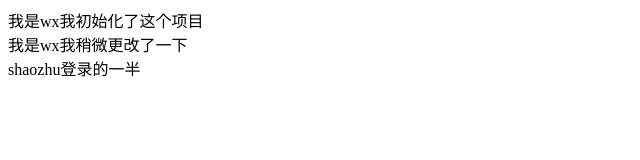
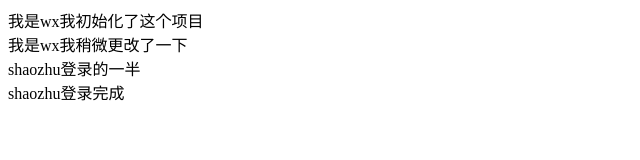
Before and after one commit to 666wx666/-mobile, a plain HTML site: page index.html in a window 1280 px wide. Shown: the whole page, without its empty margins (0-640 px from the left). Drawn offline with Linux system fonts and the light colour scheme.

Commit message:
登录完成

```diff
--- a/index.html
+++ b/index.html
@@ -11,6 +11,7 @@
     <div>我是wx我初始化了这个项目</div>
     <div>我是wx我稍微更改了一下</div>
     <div>shaozhu登录的一半</div>
+    <div>shaozhu登录完成</div>
 </body>
 
 </html>
```
